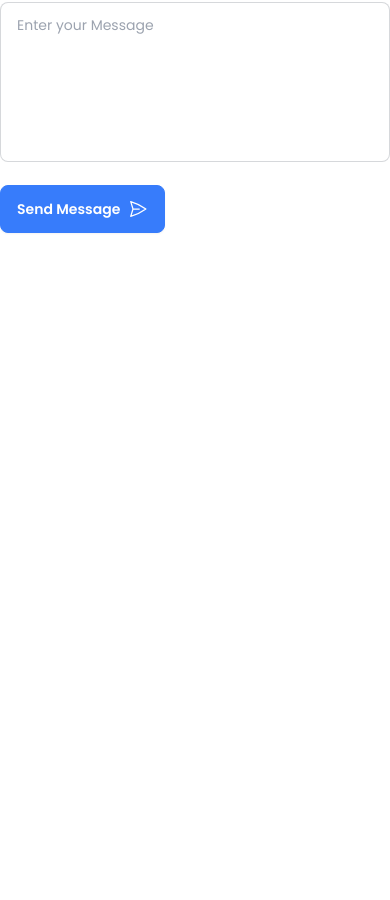
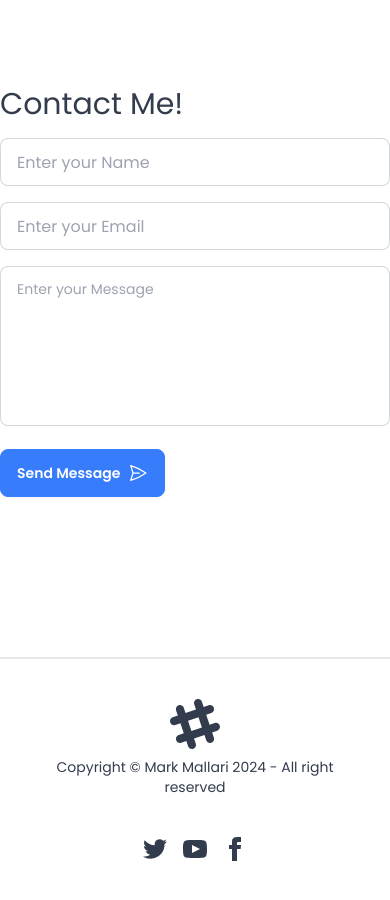
Before and after one commit to MarkMallari16/portfolio-website, a React (Vite) app: page / in a window 390 px wide. Shown: the part 5278-6178 px from the top of the page. Before the commit the page ends 5551 px from the top, so only its background shows below. Built offline with nearby package versions, Linux system fonts and the light colour scheme.

Commit message:
add footer

```diff
--- a/src/App.jsx
+++ b/src/App.jsx
@@ -7,6 +7,7 @@ import Skills from './components/Skills'
 import Projects from './components/Projects'
 import ScrollBtn from './components/ScrollBtn'
 import Contact from './components/Contact'
+import Footer from './components/Footer'
 function App() {
   const homeRef = useRef('null');
   const aboutRef = useRef('null');
@@ -32,7 +33,7 @@ function App() {
       <section ref={contactRef}>
         <Contact />
       </section>
-
+      <Footer/>
       <ScrollBtn />
     </div>
   )
--- a/src/components/About.jsx
+++ b/src/components/About.jsx
@@ -2,7 +2,7 @@ import React from 'react'
 import Avatar from '../assets/avatar.png'
 function About() {
   return (
-    <div className='h-1/2 mt-10 mx-auto lg:max-w-7xl'>
+    <div className=' my-40 mx-auto lg:max-w-7xl'>
       <div className='text-medium text-center text-3xl font-medium'>About Me</div>
 
       <div className='grid grid-cols-1 lg:grid-cols-2 items-center mt-20 mx-auto place-items-center'>
@@ -20,7 +20,7 @@ function About() {
 
 
       <div className=' mt-40'>
-      <h1 className='text-center mb-20 text-3xl font-medium'>Education</h1>
+        <h1 className='text-center mb-20 text-3xl font-medium'>Education</h1>
         <ul className="timeline timeline-snap-icon max-md:timeline-compact timeline-vertical">
           <li>
             <div className="timeline-middle">
--- a/src/components/Contact.jsx
+++ b/src/components/Contact.jsx
@@ -2,10 +2,10 @@ import React from 'react'
 
 function Contact() {
   return (
-    <div className=' my-10 mx-auto lg:max-w-7xl'>
+    <div className=' my-40 mx-auto lg:max-w-7xl'>
       <div className='text-medium text-center text-3xl font-medium'>Contact</div>
 
-      <div className='grid grid-cols-1 lg:grid-cols-2 mt-10 gap-10'>
+      <div className='grid grid-cols-1 lg:grid-cols-2 mt-10 gap-16'>
         <div className=' w-full h-full bg-base-300 rounded-2xl'>
 
         </div>
--- /dev/null
+++ b/src/components/Footer.jsx
@@ -0,0 +1,22 @@
+import React from 'react'
+
+function Footer() {
+    return (
+        <footer className="footer footer-center p-10 bg-ghost border-t-2 mt-40">
+            <aside>
+                <svg width="50" height="50" viewBox="0 0 24 24" xmlns="http://www.w3.org/2000/svg" fillRule="evenodd" clipRule="evenodd" className="inline-block fill-current"><path d="M22.672 15.226l-2.432.811.841 2.515c.33 1.019-.209 2.127-1.23 2.456-1.15.325-2.148-.321-2.463-1.226l-.84-2.518-5.013 1.677.84 2.517c.391 1.203-.434 2.542-1.831 2.542-.88 0-1.601-.564-1.86-1.314l-.842-2.516-2.431.809c-1.135.328-2.145-.317-2.463-1.229-.329-1.018.211-2.127 1.231-2.456l2.432-.809-1.621-4.823-2.432.808c-1.355.384-2.558-.59-2.558-1.839 0-.817.509-1.582 1.327-1.846l2.433-.809-.842-2.515c-.33-1.02.211-2.129 1.232-2.458 1.02-.329 2.13.209 2.461 1.229l.842 2.515 5.011-1.677-.839-2.517c-.403-1.238.484-2.553 1.843-2.553.819 0 1.585.509 1.85 1.326l.841 2.517 2.431-.81c1.02-.33 2.131.211 2.461 1.229.332 1.018-.21 2.126-1.23 2.456l-2.433.809 1.622 4.823 2.433-.809c1.242-.401 2.557.484 2.557 1.838 0 .819-.51 1.583-1.328 1.847m-8.992-6.428l-5.01 1.675 1.619 4.828 5.011-1.674-1.62-4.829z"></path></svg>
+
+                <p>Copyright © Mark Mallari 2024 - All right reserved</p>
+            </aside>
+            <nav>
+                <div className="grid grid-flow-col gap-4">
+                    <a><svg xmlns="http://www.w3.org/2000/svg" width="24" height="24" viewBox="0 0 24 24" className="fill-current"><path d="M24 4.557c-.883.392-1.832.656-2.828.775 1.017-.609 1.798-1.574 2.165-2.724-.951.564-2.005.974-3.127 1.195-.897-.957-2.178-1.555-3.594-1.555-3.179 0-5.515 2.966-4.797 6.045-4.091-.205-7.719-2.165-10.148-5.144-1.29 2.213-.669 5.108 1.523 6.574-.806-.026-1.566-.247-2.229-.616-.054 2.281 1.581 4.415 3.949 4.89-.693.188-1.452.232-2.224.084.626 1.956 2.444 3.379 4.6 3.419-2.07 1.623-4.678 2.348-7.29 2.04 2.179 1.397 4.768 2.212 7.548 2.212 9.142 0 14.307-7.721 13.995-14.646.962-.695 1.797-1.562 2.457-2.549z"></path></svg></a>
+                    <a><svg xmlns="http://www.w3.org/2000/svg" width="24" height="24" viewBox="0 0 24 24" className="fill-current"><path d="M19.615 3.184c-3.604-.246-11.631-.245-15.23 0-3.897.266-4.356 2.62-4.385 8.816.029 6.185.484 8.549 4.385 8.816 3.6.245 11.626.246 15.23 0 3.897-.266 4.356-2.62 4.385-8.816-.029-6.185-.484-8.549-4.385-8.816zm-10.615 12.816v-8l8 3.993-8 4.007z"></path></svg></a>
+                    <a><svg xmlns="http://www.w3.org/2000/svg" width="24" height="24" viewBox="0 0 24 24" className="fill-current"><path d="M9 8h-3v4h3v12h5v-12h3.642l.358-4h-4v-1.667c0-.955.192-1.333 1.115-1.333h2.885v-5h-3.808c-3.596 0-5.192 1.583-5.192 4.615v3.385z"></path></svg></a>
+                </div>
+            </nav>
+        </footer>
+    )
+}
+
+export default Footer
--- a/src/components/Skills.jsx
+++ b/src/components/Skills.jsx
@@ -39,7 +39,7 @@ function Skills() {
             languageName: 'Laravel'
         }]
     return (
-        <div className='mt-40 mx-auto lg:max-w-7xl mb-20 h-1/2 '>
+    <div className='mt-40 mx-auto lg:max-w-7xl mb-20 h-1/2 '>
             <div className='text-medium text-center text-3xl font-medium'>Skills</div>
             <div className='mt-10'>
 
```
